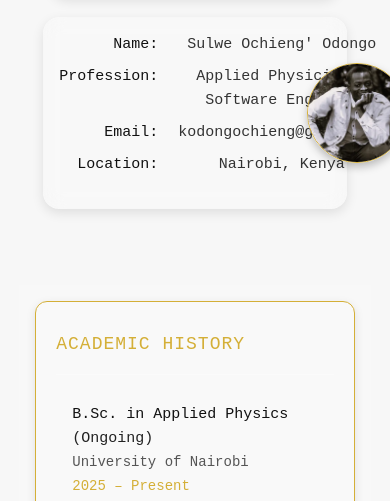
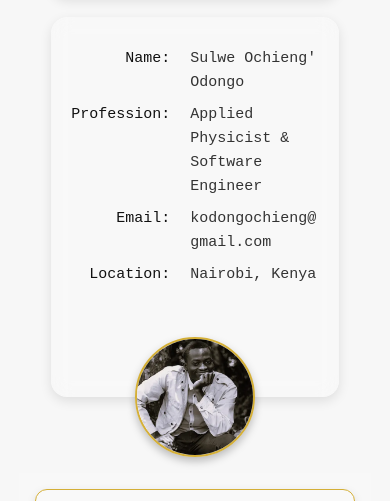
Before and after one commit to sulweochieng/portfolio, a website: page about.html in a window 390 px wide. Shown: the part 343-844 px from the top of the page. Drawn offline with Linux system fonts and the light colour scheme.

Commit message:
refactor(Profile Image): aligned it to run through bottom border

```diff
--- a/assets/stylesheets/main.css
+++ b/assets/stylesheets/main.css
@@ -498,7 +498,7 @@ a:hover {
 .about-hero {
   flex: 1;
   /* width: 65%; */
-  /* position: relative; */
+  position: relative;
   display: flex;
   justify-content: flex-start;
   align-items: center;
@@ -559,47 +559,6 @@ a:hover {
 *::before,
 *::after {
   box-sizing: border-box;
-}
-
-/* ---- existing breakpoint, tweaked ---- */
-@media (max-width: 992px) {
-  .about-intro {
-    flex-direction: column;
-    align-items: center;
-    gap: 20px;
-  }
-
-  .about-hero,
-  .socials {
-    width: 90%;
-  }
-
-  .about-hero {
-    padding: 30px 20px;
-    /* flex layout and wraps when needed */
-    display: flex;
-    flex-direction: column; /* stack by default on narrower tablet */
-    align-items: center;
-    text-align: center;
-  }
-
-  .biodata {
-    width: 100%;
-    margin-bottom: 16px;
-    word-wrap: break-word;
-  }
-
-  .profile-image {
-    width: auto;
-    order: 2;
-    display: flex;
-    justify-content: center;
-  }
-
-  .profile-image img {
-    max-width: 180px;
-    height: auto;
-  }
 }
 
 
@@ -1471,13 +1430,6 @@ a:hover {
     gap: 12px;
   }
 
-  .profile-image img {
-    width: 100px;
-    height: 100px;
-    right: -20px;
-  }
-}
-
 @media (max-width: 600px) {
   .primary-footer {
     display: flex;
@@ -1505,3 +1457,64 @@ a:hover {
     text-decoration: none;
   }
 }
+
+@media (max-width: 600px) {
+
+  /* Stack socials above about-hero */
+  .about-intro {
+    flex-direction: column;
+    align-items: center;
+    gap: 20px;
+  }
+
+  .socials,
+  .about-hero {
+    width: 90%;
+  }
+
+  /* About Hero Box */
+  .about-hero {
+    position: relative;
+    display: flex;
+    flex-direction: column;
+    align-items: flex-start;
+    padding: 30px 20px 110px 20px;
+    overflow: visible; /* allow image to hang outside */
+    text-align: left;
+  }
+
+  /* Biodata layout */
+  .biodata {
+    width: 100%;
+    display: grid;
+    grid-template-columns: max-content 1fr;
+    gap: 8px 12px;
+    word-break: break-word;
+  }
+
+  .biodata li { display: contents; }
+  .biodata strong { text-align: right; }
+
+  /* --- PERFECT DIAMETER OVERLAP FIX --- */
+  .profile-image {
+    position: absolute;
+    bottom: -60px; /* EXACT half the image height */
+    left: 50%;
+    top: auto;
+    right: auto;
+    transform: translateX(-50%);
+    margin: 0; /* ensure no extra offset */
+    padding: 0;
+    z-index: 5; /* above border */
+  }
+
+  .profile-image img {
+    width: 120px;
+    height: 120px;
+    border-radius: 50%;
+    object-fit: cover;
+    border: 2px solid #d4af37;
+    box-shadow: 0 4px 8px rgba(0,0,0,0.25);
+    display: block;
+  }
+}}
```
